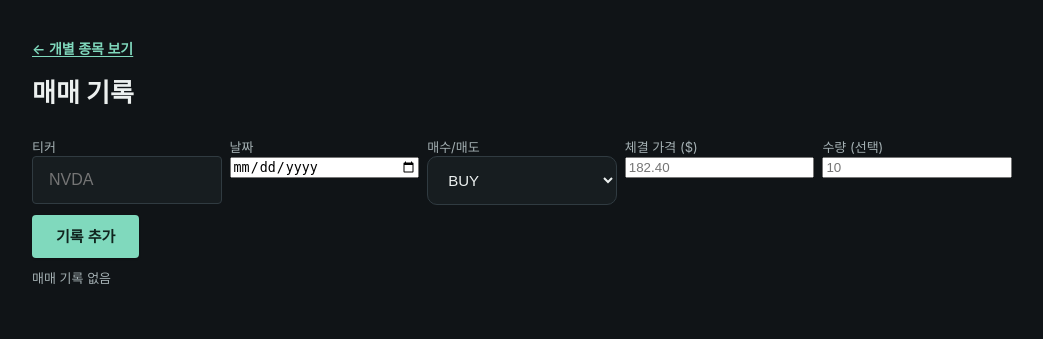
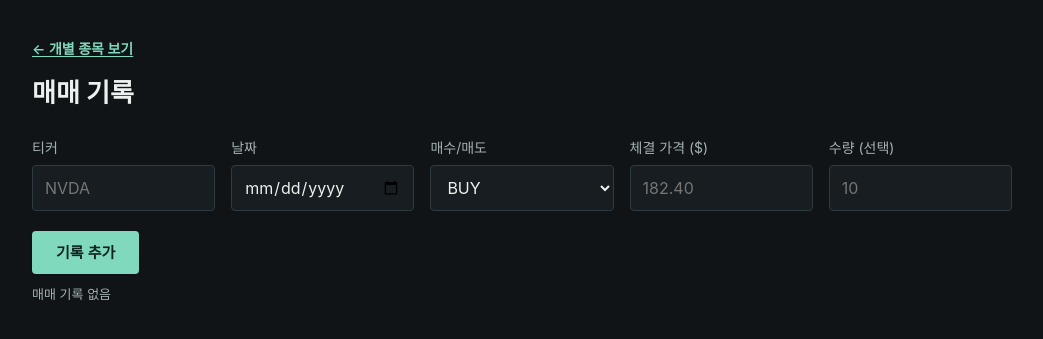
Before and after one commit to yuz3iq/Stock-action, a Flask app: page /trades in a window 1280 px wide. Shown: the part 64-403 px from the top of the page, without its empty margins (118-1161 px from the left). Run offline with Flask 3, Linux system fonts and the light colour scheme.

Commit message:
Unify form spacing and contain wide result tables

```diff
--- a/static/desk.css
+++ b/static/desk.css
@@ -244,20 +244,35 @@ main a:hover { color: var(--text); }
   .evidence-table { font-size: 12px; }
 }
 
-.risk-form {
-  display: grid;
-  gap: 20px;
-  max-width: 680px;
-}
-.risk-form label {
+.entry-form { display: grid; gap: 20px; }
+.risk-form { max-width: 680px; }
+.entry-form label {
   display: block;
   margin-bottom: 8px;
   color: var(--text-dim);
   font-size: 14px;
 }
-.risk-form input { width: 100%; }
-.risk-form button { justify-self: start; }
-.risk-cards { gap: 18px; margin-top: 32px; }
+.entry-fields {
+  display: grid;
+  grid-template-columns: repeat(auto-fit, minmax(min(100%, 156px), 1fr));
+  gap: 16px;
+}
+.entry-form :is(input, select) {
+  width: 100%;
+  min-width: 0;
+  min-height: 46px;
+  padding: 10px 12px;
+  border: 1px solid var(--panel-border);
+  border-radius: 4px;
+  background: var(--panel);
+  color: var(--text);
+  font: inherit;
+}
+.entry-form button { justify-self: start; }
+.entry-results, .risk-cards { gap: 18px; margin-top: 32px; }
+.entry-results-pair { grid-template-columns: repeat(2, minmax(0, 1fr)); }
+.entry-table { overflow-x: auto; }
+.entry-table th { white-space: nowrap; }
 .risk-cards .card { min-width: 0; padding: 20px; }
 .risk-cards .label { margin-bottom: 14px; }
 .risk-allocation, .risk-holding {
@@ -273,5 +288,7 @@ main a:hover { color: var(--text); }
   font-size: 13px;
 }
 @media (max-width: 720px) {
-  .risk-cards { grid-template-columns: 1fr; gap: 14px; margin-top: 28px; }
+  .entry-results, .risk-cards { grid-template-columns: 1fr; gap: 14px; margin-top: 28px; }
 }
+
+.change-card + .change-card { margin-top: 16px; }
--- a/templates/base.html
+++ b/templates/base.html
@@ -4,7 +4,7 @@
   <meta charset="utf-8">
   <meta name="viewport" content="width=device-width, initial-scale=1">
   <title>{% block title %}시그널 데스크{% endblock %}</title>
-  <link rel="stylesheet" href="{{ url_for('static', filename='desk.css') }}">
+  <link rel="stylesheet" href="{{ url_for('static', filename='desk.css', v='spacing') }}">
 </head>
 <body>
   <header class="site-header">
--- a/templates/compare_risk.html
+++ b/templates/compare_risk.html
@@ -4,7 +4,7 @@
 
   <h1 style="margin-top:14px;">위험 성향 비교</h1>
 
-  <form class="risk-form" action="/compare-risk" method="get">
+  <form class="entry-form risk-form" action="/compare-risk" method="get">
     <div>
       <label for="risk-tickers">관심종목 (쉼표로 구분)</label>
       <input type="text" id="risk-tickers" name="tickers" value="{{ tickers_raw or '' }}">
--- a/templates/trades.html
+++ b/templates/trades.html
@@ -4,33 +4,33 @@
 
   <h1 style="margin-top:14px;">매매 기록</h1>
 
-  <form action="/trades/add" method="post" style="margin-top:16px;">
-    <div style="display:flex; gap:8px; flex-wrap:wrap;">
-      <div style="flex:1; min-width:110px;">
-        <div class="hint" style="margin-top:0;">티커</div>
-        <input type="text" name="ticker" placeholder="NVDA" required style="width:100%;">
+  <form class="entry-form" action="/trades/add" method="post">
+    <div class="entry-fields">
+      <div>
+        <label for="trades-ticker">티커</label>
+        <input id="trades-ticker" type="text" name="ticker" placeholder="NVDA" required>
       </div>
-      <div style="flex:1; min-width:150px;">
-        <div class="hint" style="margin-top:0;">날짜</div>
-        <input type="date" name="date" required style="width:100%;">
+      <div>
+        <label for="trades-date">날짜</label>
+        <input id="trades-date" type="date" name="date" required>
       </div>
-      <div style="flex:1; min-width:90px;">
-        <div class="hint" style="margin-top:0;">매수/매도</div>
-        <select name="side" style="width:100%; padding:14px 16px; border-radius:10px; border:1px solid var(--panel-border); background:var(--panel); color:var(--text); font-size:15px;">
+      <div>
+        <label for="trades-side">매수/매도</label>
+        <select id="trades-side" name="side">
           <option value="BUY">BUY</option>
           <option value="SELL">SELL</option>
         </select>
       </div>
-      <div style="flex:1; min-width:110px;">
-        <div class="hint" style="margin-top:0;">체결 가격 ($)</div>
-        <input type="number" step="0.01" name="price" placeholder="182.40" required style="width:100%;">
+      <div>
+        <label for="trades-price">체결 가격 ($)</label>
+        <input id="trades-price" type="number" step="0.01" name="price" placeholder="182.40" required>
       </div>
-      <div style="flex:1; min-width:110px;">
-        <div class="hint" style="margin-top:0;">수량 (선택)</div>
-        <input type="number" step="0.0001" name="quantity" placeholder="10" style="width:100%;">
+      <div>
+        <label for="trades-quantity">수량 (선택)</label>
+        <input id="trades-quantity" type="number" step="0.0001" name="quantity" placeholder="10">
       </div>
     </div>
-    <button type="submit" style="margin-top:10px;">기록 추가</button>
+    <button type="submit">기록 추가</button>
   </form>
 
   {% if errors %}
@@ -40,6 +40,7 @@
   {% endif %}
 
   {% if trades %}
+    <div class="entry-table" tabindex="0" role="region" aria-label="매매 기록 표">
     <table style="width:100%; border-collapse: collapse; margin-top:22px; font-size:13.5px;">
       <thead>
         <tr style="text-align:left; color:var(--text-dim); font-size:11.5px; text-transform:uppercase; letter-spacing:0.06em;">
@@ -85,6 +86,7 @@
         {% endfor %}
       </tbody>
     </table>
+    </div>
   {% else %}
     <div class="hint">매매 기록 없음</div>
   {% endif %}
```
Also changed, not shown: templates/backtest.html (+13 -13 lines), templates/portfolio.html (+14 -12 lines).
